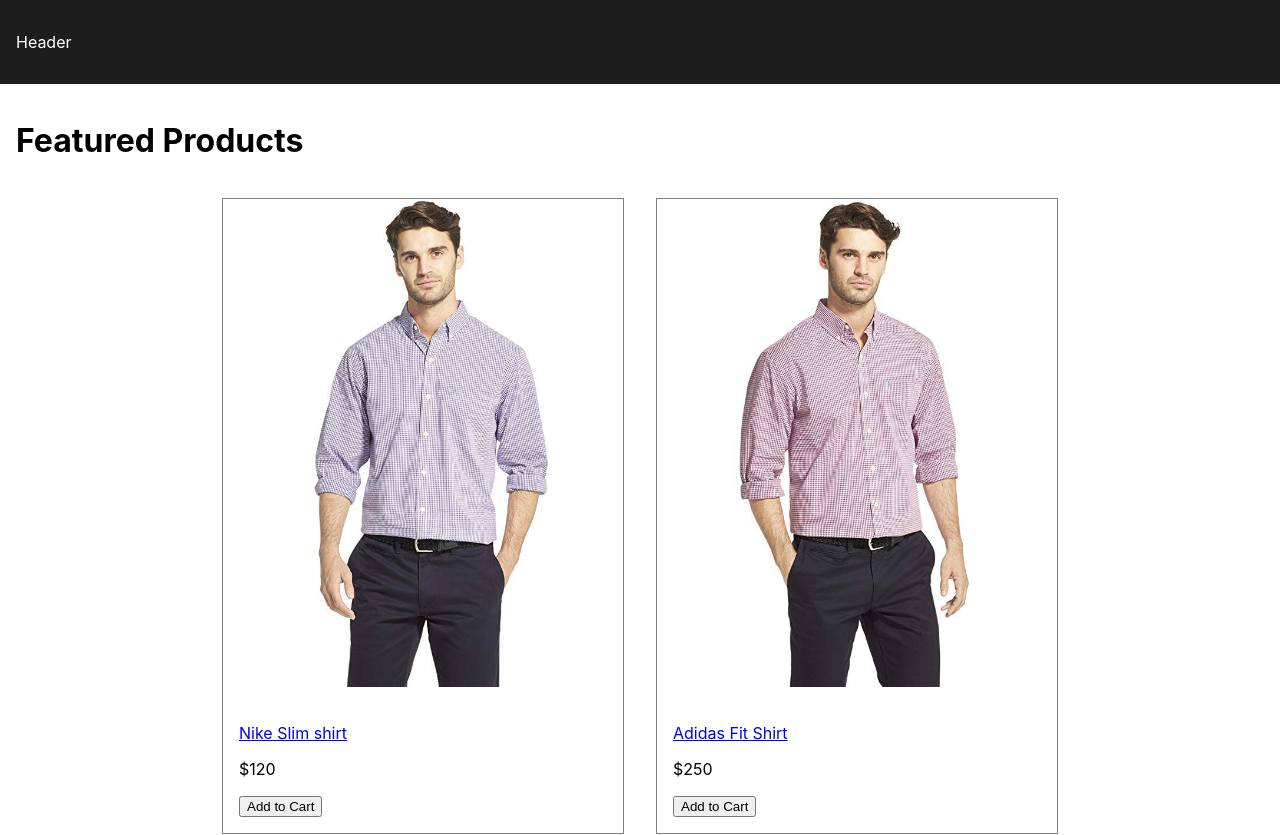
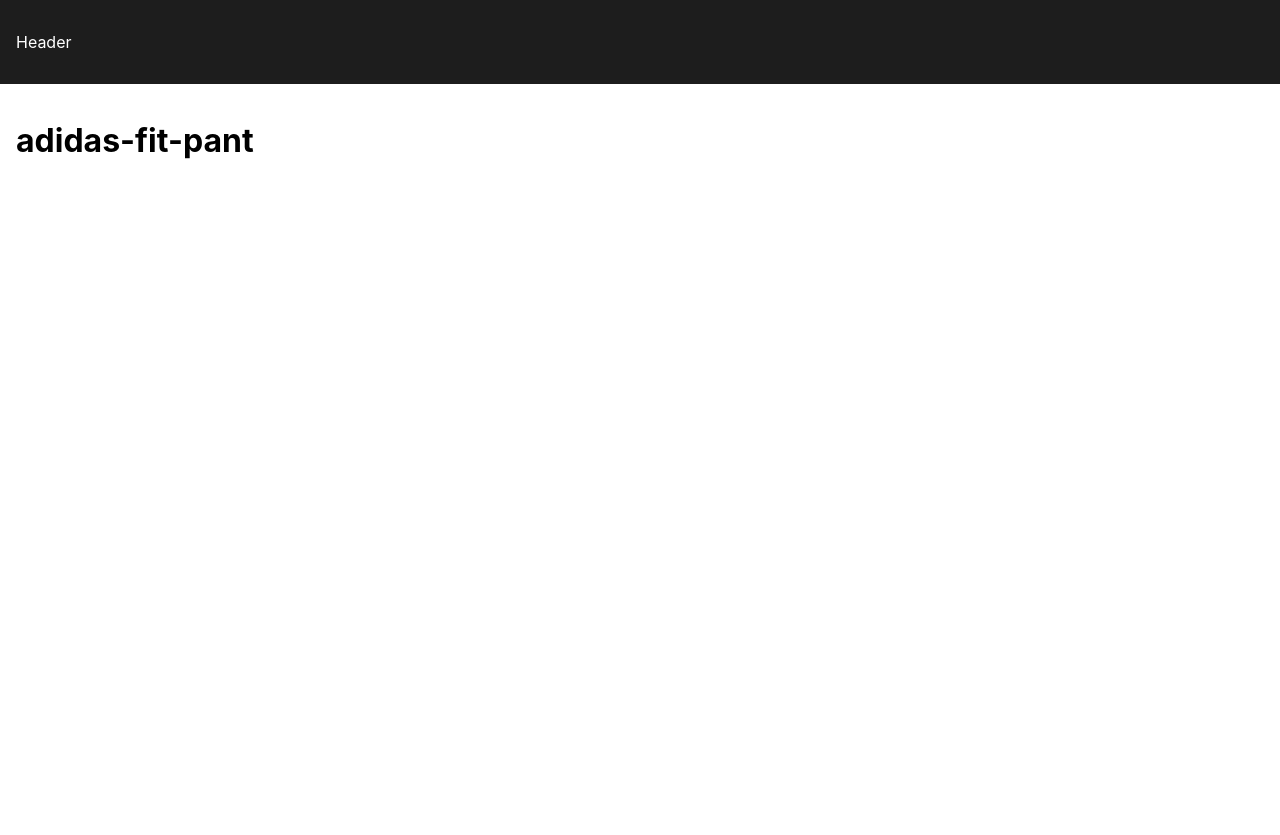
Before and after one commit to amiraligull/amazon, a React (Create React App) app in the folder frontend/: page /product/adidas-fit-pant in a window 1280 px wide. Shown: the top 835 px of the page. After the commit the page ends 800 px from the top, so only its background shows below. Built offline with nearby package versions, Linux system fonts and the light colour scheme.

Commit message:
do multple things like # add react routing packg... # home screen for products #product detail screen added

```diff
--- a/frontend/package.json
+++ b/frontend/package.json
@@ -8,6 +8,7 @@
     "@testing-library/user-event": "^13.5.0",
     "react": "^18.0.0",
     "react-dom": "^18.0.0",
+    "react-router-dom": "^6.3.0",
     "react-scripts": "5.0.0",
     "web-vitals": "^2.1.4"
   },
--- a/frontend/src/App.js
+++ b/frontend/src/App.js
@@ -1,32 +1,23 @@
 /** @format */
 import "./App.css";
-import data from "./data";
+import { BrowserRouter, Route, Routes } from "react-router-dom";
+import Homescreen from "./screens/HomeScreen";
+import Productscreen from "./screens/ProductScreen";
 function App() {
   return (
+    <BrowserRouter>
       <div>
         <header>
           <p>Header</p>
         </header>
         <main>
-        <h1>Featured Products</h1>
-        <div className="products">
-          {data.products.map((product) => (
-            <div className="product" key={product.slug}>
-              <a href={`/product/${product.slug}`}>
-                <img src={product.image} alt={product.description} />
-              </a>
-              <div className="info">
-                <a href={`/product/${product.slug}`}>
-                  <p>{product.name}</p>
-                </a>
-                <p>${product.price}</p>
-                <button>Add to Cart</button>
-              </div>
-            </div>
-          ))}
-        </div>
+          <Routes>
+            <Route path="/product/:slug" element={<Productscreen />} />
+            <Route path="/" element={<Homescreen />} />
+          </Routes>
         </main>
       </div>
+    </BrowserRouter>
   );
 }
 
--- /dev/null
+++ b/frontend/src/screens/HomeScreen.js
@@ -0,0 +1,31 @@
+/** @format */
+
+import React from "react";
+import { Link } from "react-router-dom";
+import data from "../data";
+
+const Homescreen = () => {
+  return (
+    <div>
+      <h1>Featured Products</h1>
+      <div className="products">
+        {data.products.map((product) => (
+          <div className="product" key={product.slug}>
+            <Link to={`/product/${product.slug}`}>
+              <img src={product.image} alt={product.description} />
+            </Link>
+            <div className="info">
+              <Link to={`/product/${product.slug}`}>
+                <p>{product.name}</p>
+              </Link>
+              <p>${product.price}</p>
+              <button>Add to Cart</button>
+            </div>
+          </div>
+        ))}
+      </div>
+    </div>
+  );
+};
+
+export default Homescreen;
--- /dev/null
+++ b/frontend/src/screens/ProductScreen.js
@@ -0,0 +1,16 @@
+/** @format */
+
+import React from "react";
+import { useParams } from "react-router-dom";
+
+const Productscreen = () => {
+  const params = useParams();
+  const { slug } = params;
+  return (
+    <div>
+      <h1>{slug}</h1>
+    </div>
+  );
+};
+
+export default Productscreen;
```
Also changed, not shown: 1 other file (tests, documents, lock files or other folders). Lines whose indentation alone changed are shown as unchanged.
